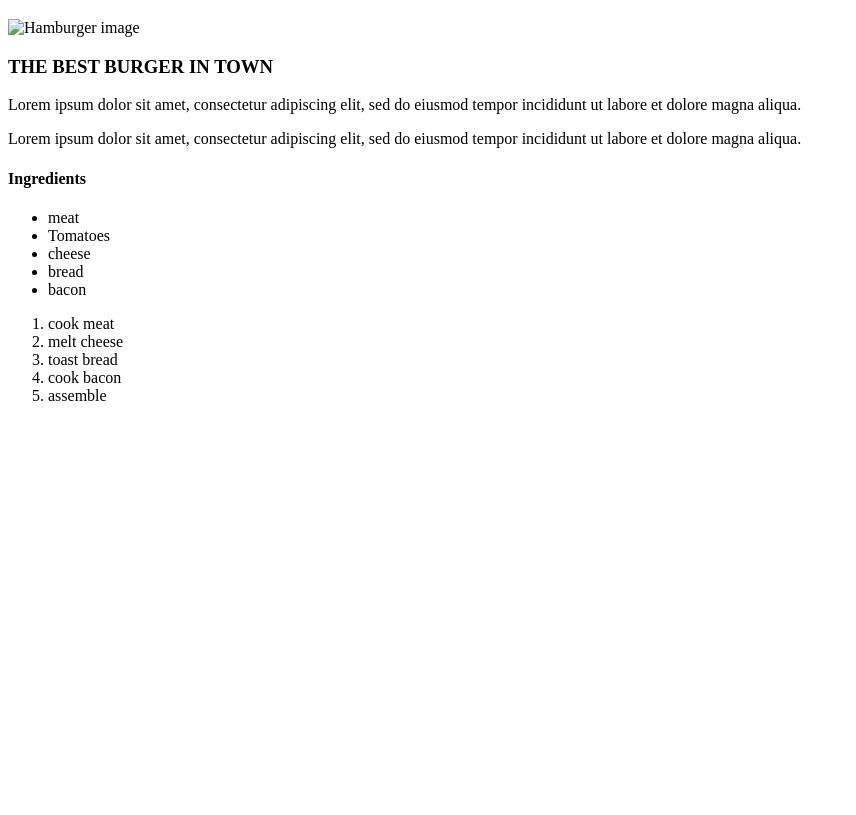
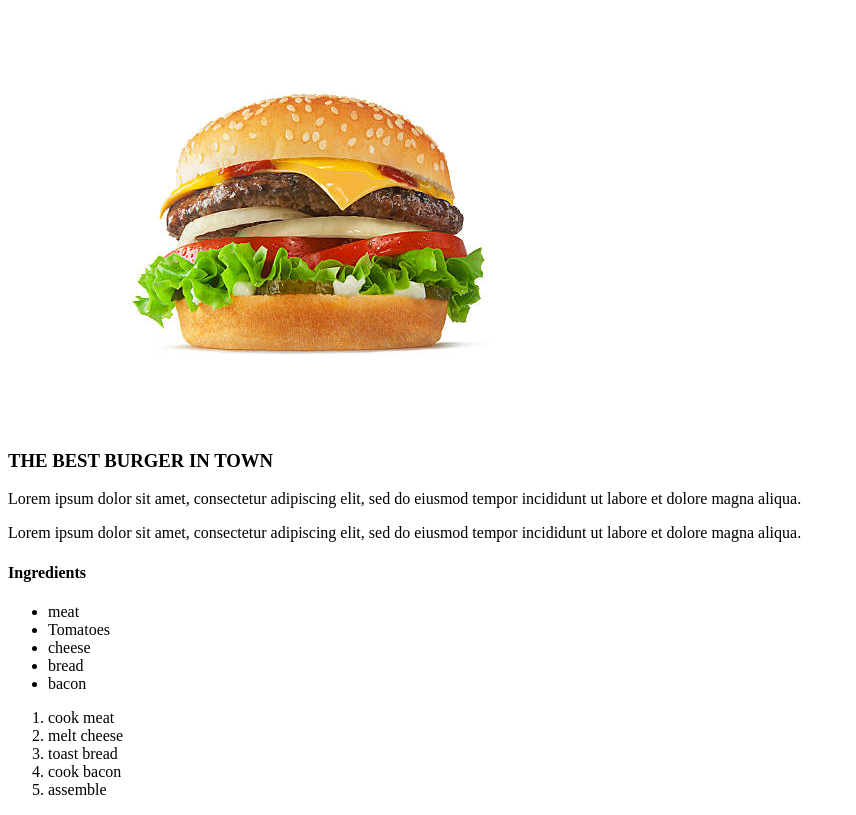
Before and after one commit to Bellamy91/odin-recipes, a plain HTML site: page recipes/hamburger.html in a window 1280 px wide. Shown: the part 61-876 px from the top of the page, without its empty margins (0-856 px from the left). Before the commit the page ends 800 px from the top, so only its background shows below. Drawn offline with Linux system fonts and the light colour scheme.

Commit message:
corrections images

```diff
--- a/recipes/hamburger.html
+++ b/recipes/hamburger.html
@@ -6,7 +6,7 @@
 </head>
 <body>
     <h1>Simon's burger recipe</h1>
-    <img src="/Documents/odin-links-and-images/hamburger.jpg" alt="Hamburger image">
+    <img src="/images/hamburger.jpg" alt="Hamburger image">
     <h3><strong>THE BEST BURGER IN TOWN</strong></h3>
 
     <p>Lorem ipsum dolor sit amet, consectetur adipiscing elit, sed do eiusmod tempor
```
Also changed, not shown: recipes/patechinois.html (+1 -1 lines), images/hamburger.jpg (added), images/patechinois.jpg (added).
